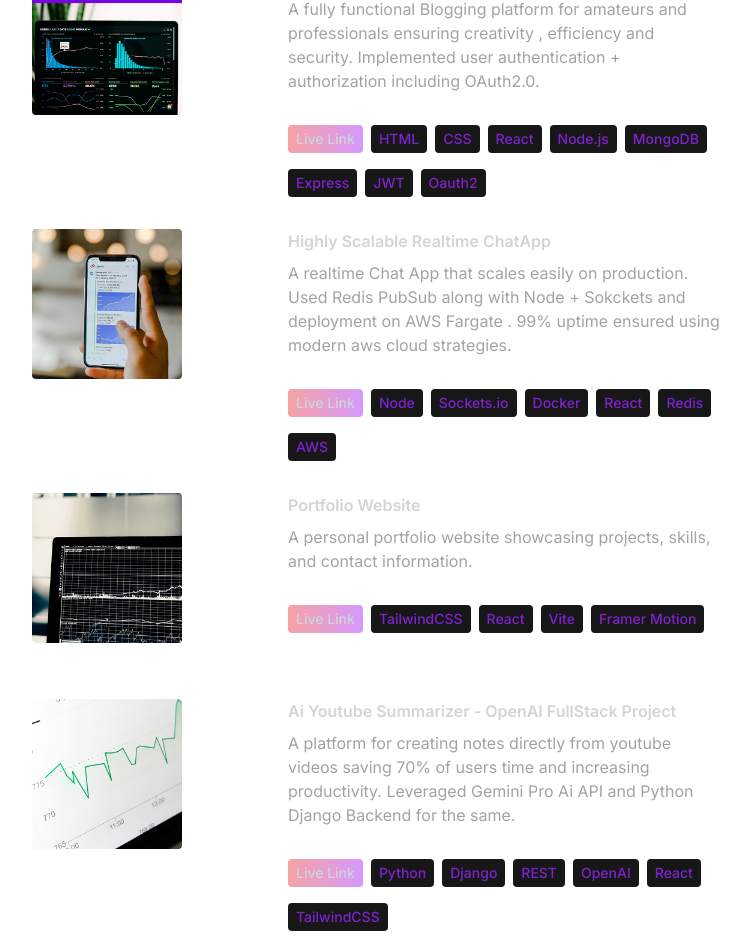
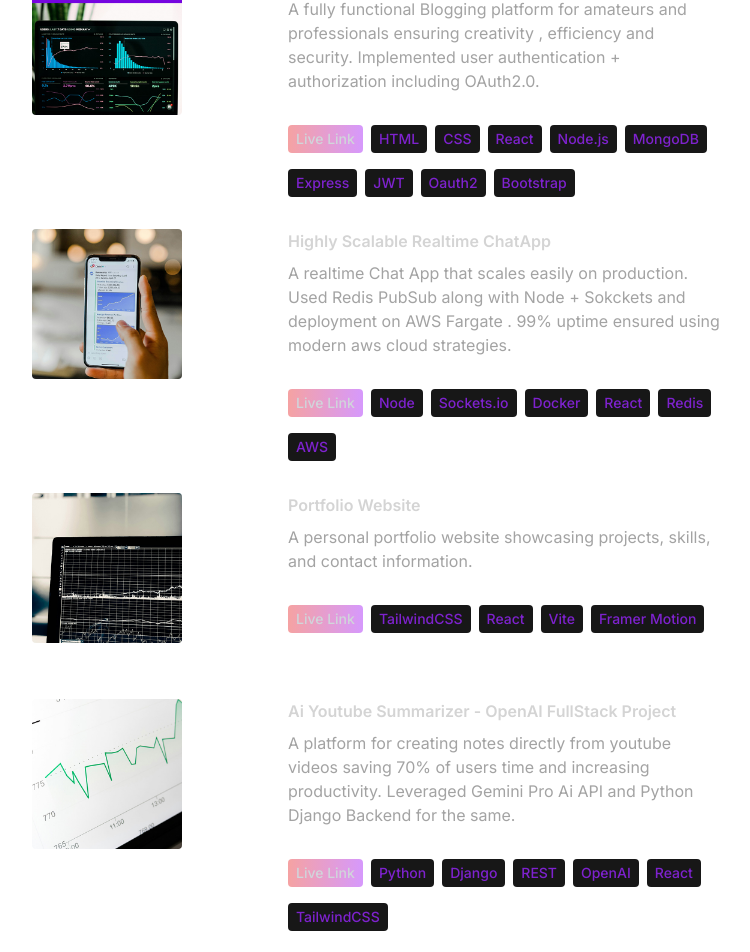
Before and after one commit to miikkuu/react-portfolio, a React (Vite) app: page / in a window 1280 px wide. Shown: the part 2363-3315 px from the top of the page, without its empty margins (256-1006 px from the left). Built offline with nearby package versions, Linux system fonts and the light colour scheme.

Commit message:
Update index.js

```diff
--- a/src/constants/index.js
+++ b/src/constants/index.js
@@ -20,12 +20,12 @@ export const EXPERIENCES = [
 ];
 
 export const PROJECTS = [
-  { livelink:"https://www.google.com", // "https://www.google.com"
+  { livelink:"https://github.com/miikkuu/i-blogify", // "https://www.google.com"
     title: "Full Stack Blog App",
     image: project1,
     description:
       "A fully functional Blogging platform for amateurs and professionals ensuring creativity , efficiency and security. Implemented user authentication + authorization including OAuth2.0.",
-    technologies: ["HTML", "CSS", "React", "Node.js", "MongoDB","Express" ,"JWT" ,"Oauth2"],
+    technologies: ["HTML", "CSS", "React", "Node.js", "MongoDB","Express" ,"JWT" ,"Oauth2" , "Bootstrap" ],
   },
   {
     title: "Highly Scalable Realtime ChatApp",
@@ -35,6 +35,7 @@ export const PROJECTS = [
     technologies: ["Node", "Sockets.io" ,"Docker",  "React" , "Redis" , "AWS" ],
   },
   {
+    livelink: "https://github.com/miikkuu/react-portfolio/",
     title: "Portfolio Website",
     image: project3,
     description:
```
